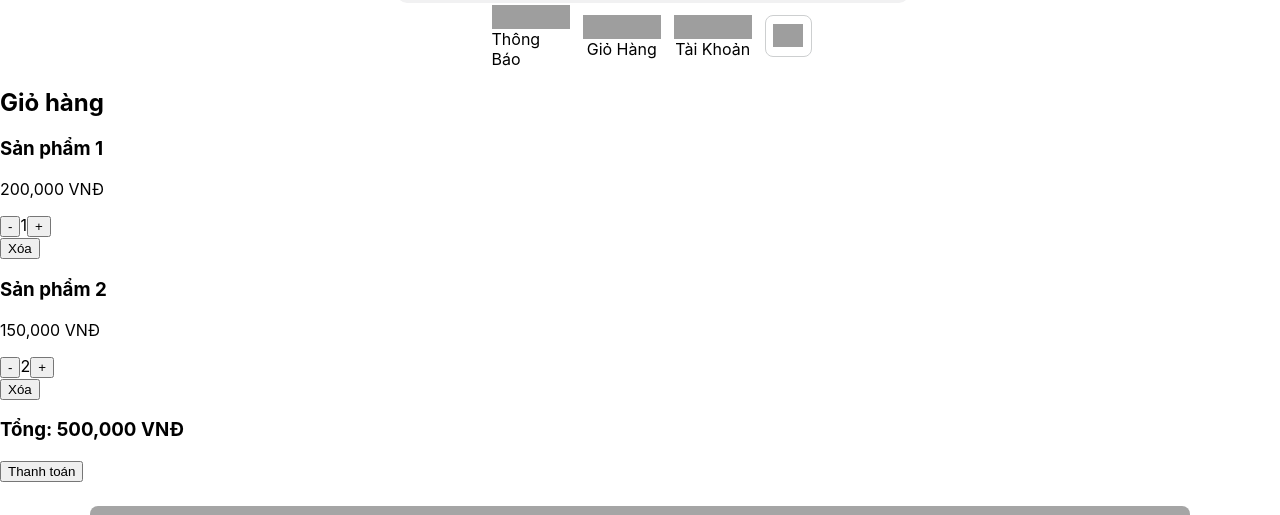
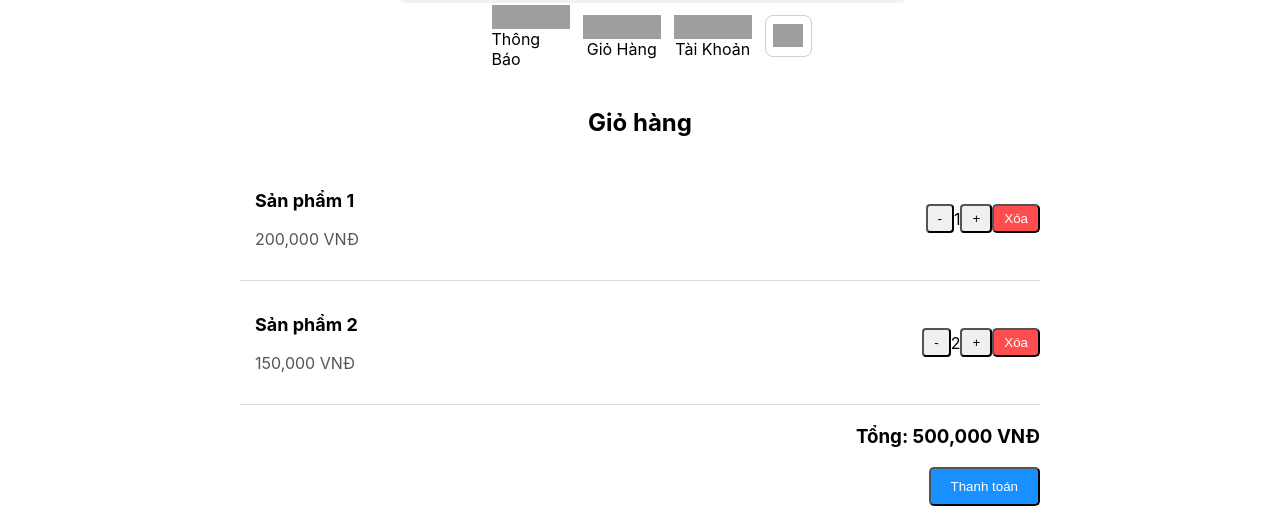
Before and after one commit to SE1868-NJ/SWP391_G5_FE_SE1868, a React (Create React App) app: page /cart in a window 1280 px wide. Shown: the part 411-926 px from the top of the page. Built offline with nearby package versions, Linux system fonts and the light colour scheme; grey boxes are pictures that could not be loaded.

Commit message:
editing cart screen

```diff
--- /dev/null
+++ b/src/router/Cart/Cart.css
@@ -0,0 +1,70 @@
+.cart-container {
+    max-width: 800px;
+    margin: 0 auto;
+    padding: 20px;
+  }
+
+  .cart-header {
+    text-align: center;
+    font-size: 24px;
+    font-weight: bold;
+    margin-bottom: 20px;
+  }
+
+  .cart-item {
+    display: flex;
+    align-items: center;
+    justify-content: space-between;
+    padding: 15px 0;
+    border-bottom: 1px solid #ddd;
+  }
+
+  .item-details {
+    flex-grow: 1;
+    margin-left: 15px;
+  }
+
+  .item-name {
+    font-size: 18px;
+    font-weight: bold;
+  }
+
+  .item-price {
+    color: #555;
+  }
+
+  .quantity-control {
+    display: flex;
+    align-items: center;
+  }
+
+  .quantity-button {
+    padding: 5px 10px;
+    background: #f0f0f0;
+    border-radius: 4px;
+    cursor: pointer;
+    transition: background 0.3s;
+  }
+
+  .remove-button {
+    background: #ff4d4f;
+    color: white;
+    padding: 5px 10px;
+    border-radius: 5px;
+    cursor: pointer;
+    transition: background 0.3s;
+  }
+
+  .total {
+    text-align: right;
+    margin-top: 20px;
+  }
+
+  .checkout-button {
+    background: #1890ff;
+    color: white;
+    padding: 10px 20px;
+    border-radius: 5px;
+    cursor: pointer;
+    transition: background 0.3s;
+  }
--- a/src/router/Cart/Cart.js
+++ b/src/router/Cart/Cart.js
@@ -2,6 +2,7 @@ import React, { useState } from "react";
 import { Container, Row } from "react-bootstrap";
 import Header from "../../layout/Header/Header";
 import Footer from "../../layout/Footer/Footer";
+import "./Cart.css";
 
 const Cart = () => {
   const [cartItems, setCartItems] = useState([
@@ -26,46 +27,37 @@ const Cart = () => {
   return (
     <div>
     <Header />
-      <div className="container mx-auto p-4">
-        <h2 className="text-2xl font-bold text-center mb-4">Giỏ hàng</h2>
-        <div className="bg-white shadow-lg rounded-lg p-4">
+    <div className="cart-container">
+      <h2 className="cart-header">Giỏ hàng</h2>
+      <div className="cart-content">
         {cartItems.length === 0 ? (
-            <p className="text-center">Giỏ hàng trống</p>
+          <p className="empty-cart">Giỏ hàng đang trống</p>
         ) : (
           cartItems.map((item) => (
-              <div key={item.id} className="flex items-center border-b py-4">
-                <div className="ml-4 flex-grow">
-                  <h3 className="text-lg font-semibold">{item.name}</h3>
-                  <p className="text-gray-500">{item.price.toLocaleString()} VNĐ</p>
+            <div key={item.id} className="cart-item">
+              <div className="item-details">
+                <h3 className="item-name">{item.name}</h3>
+                <p className="item-price">{item.price.toLocaleString()} VNĐ</p>
               </div>
-                <div className="flex items-center">
-                  <button
-                    className="px-2 py-1 bg-gray-200 rounded"
-                    onClick={() => updateQuantity(item.id, -1)}
-                  >
+              <div className="quantity-control">
+                <button className="quantity-button" onClick={() => updateQuantity(item.id, -1)}>
                   -
                 </button>
-                  <span className="px-4">{item.quantity}</span>
-                  <button
-                    className="px-2 py-1 bg-gray-200 rounded"
-                    onClick={() => updateQuantity(item.id, 1)}
-                  >
+                <span className="quantity-value">{item.quantity}</span>
+                <button className="quantity-button" onClick={() => updateQuantity(item.id, 1)}>
                   +
                 </button>
               </div>
-                <button
-                  className="ml-4 px-2 py-1 bg-red-500 text-white rounded"
-                  onClick={() => removeItem(item.id)}
-                >
+              <button className="remove-button" onClick={() => removeItem(item.id)}>
                 Xóa
               </button>
             </div>
           ))
         )}
         {cartItems.length > 0 && (
-            <div className="text-right mt-4">
-              <h3 className="text-xl font-semibold">Tổng: {totalPrice.toLocaleString()} VNĐ</h3>
-              <button className="mt-2 px-4 py-2 bg-blue-500 text-white rounded">Thanh toán</button>
+          <div className="total">
+            <h3>Tổng: {totalPrice.toLocaleString()} VNĐ</h3>
+            <button className="checkout-button">Thanh toán</button>
           </div>
         )}
       </div>
```
Lines whose indentation alone changed are shown as unchanged.
